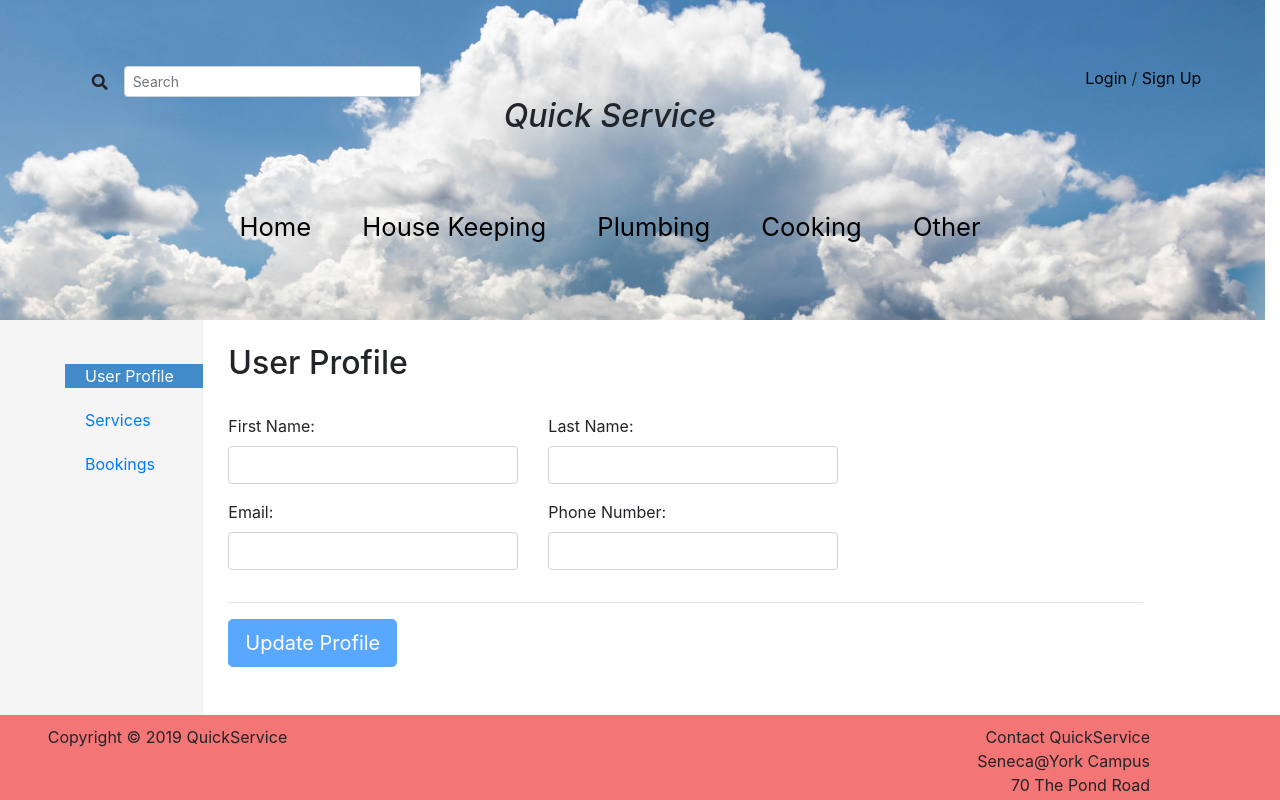
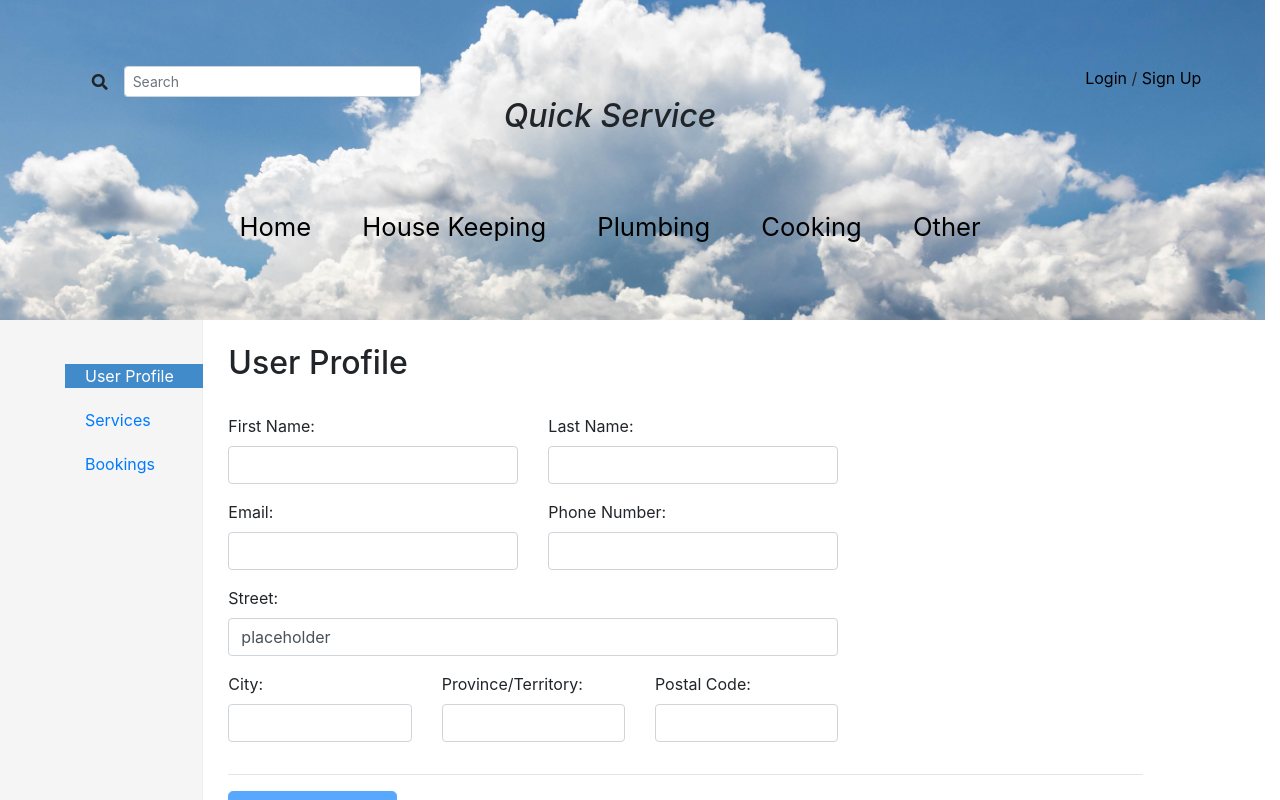
Before and after one commit to Whatsupjs/prj666, a React (Create React App) app: page /user/profile in a window 1280 px wide. Shown: the top 800 px of the page. Built offline with nearby package versions, Linux system fonts and the light colour scheme; no server answers.

Commit message:
tuesday update

```diff
--- a/src/component/housekeeping/HouseKeeping.js
+++ b/src/component/housekeeping/HouseKeeping.js
@@ -27,7 +27,7 @@ class HouseKeeping extends Component {
         return (
             <MainContainer highlight="House Keeping" >
                 <Sidebar />
-                <div className="row container-fluid">
+                <div className="row container-fluid servicelist">
                 {
                     this.state.services.map((element, index) => {
                         return (
--- a/src/component/profile/Profile.js
+++ b/src/component/profile/Profile.js
@@ -9,8 +9,8 @@ class Profile extends Component {
     constructor(props) {
         super(props);
         this.state = {
-            user: '',
-            Address: ''
+            user: {},
+            address: {}
         }
     }
 
@@ -22,13 +22,13 @@ class Profile extends Component {
             console.log(id);
             const response = await fetch("http://localhost:3001/user?id=" + id, { method: 'GET' });
             const data = await response.json();
+            console.log('this is data: ');
             console.log(data);
-            this.setState({ user: data });
+            this.setState({ user: data[0] });
 
-            console.log(this.state);
-            this.setState(
-                {Address : this.state.user.address.streetNumber + " " + this.state.user.address.streetName}
-            );
+            console.log('this is current state: ');
+            console.log(this.state.user.address);
+            this.setState({ address: this.state.user.address });
 
         }
         catch (error) {
@@ -36,10 +36,10 @@ class Profile extends Component {
         }
     }
 
-    // update state variable whenever user inputs.
-    onChange = (e) => {
-        this.handleUserInput(e);
-    }
+    // // update state variable whenever user inputs.
+    // onChange = (e) => {
+    //     this.handleUserInput(e);
+    // }
 
     handleUserInput = (e) => {
         // const name = e.target.name;
@@ -100,11 +100,11 @@ class Profile extends Component {
                                 </div>
                             </div>
 
-                            {/* <div className="row userInfo">
+                            <div className="row userInfo">
                                 <div className="col-md-6">
                                     <div className="form-group">
                                         <label htmlFor="street">Street:</label>
-                                        <input className="form-control" name="street" type="text" value={this.state.Address} onChange={this.onChange} required />
+                                        <input className="form-control" name="street" type="text" value='placeholder' onChange={this.onChange} required />
                                     </div>
                                 </div>
                             </div>
@@ -113,24 +113,24 @@ class Profile extends Component {
                                 <div className="col-md-2">
                                     <div className="form-group">
                                         <label htmlFor="city">City:</label>
-                                        <input className="form-control" name="city" type="text" value={this.state.user.address.city} onChange={this.onChange} required />
+                                        <input className="form-control" name="city" type="text" value={this.state.address.city} onChange={this.onChange} required />
                                     </div>
                                 </div>
 
                                 <div className="col-md-2">
                                     <div className="form-group">
                                         <label htmlFor="province">Province/Territory:</label>
-                                        <input className="form-control" name="province" type="text" value={this.state.user.address.province} onChange={this.onChange} required />
+                                        <input className="form-control" name="province" type="text" /*value={this.state.user.address.province}*/ onChange={this.onChange} required />
                                     </div>
                                 </div>
 
                                 <div className="col-md-2">
                                     <div className="form-group">
                                         <label htmlFor="postal">Postal Code:</label>
-                                        <input className="form-control" name="postal" type="text" value={this.state.user.address.postal} onChange={this.onChange} required />
+                                        <input className="form-control" name="postal" type="text" /*value={this.state.user.address.postal}*/ onChange={this.onChange} required />
                                     </div>
                                 </div>
-                            </div> */}
+                            </div>
 
                         </fieldset>
                         <hr />
--- a/src/index.css
+++ b/src/index.css
@@ -143,3 +143,8 @@ div.user_profile {
   text-align: left;
   position: relative;
 }
+
+div.servicelist{
+  display: inline-block;
+  width:75%;
+}
```
